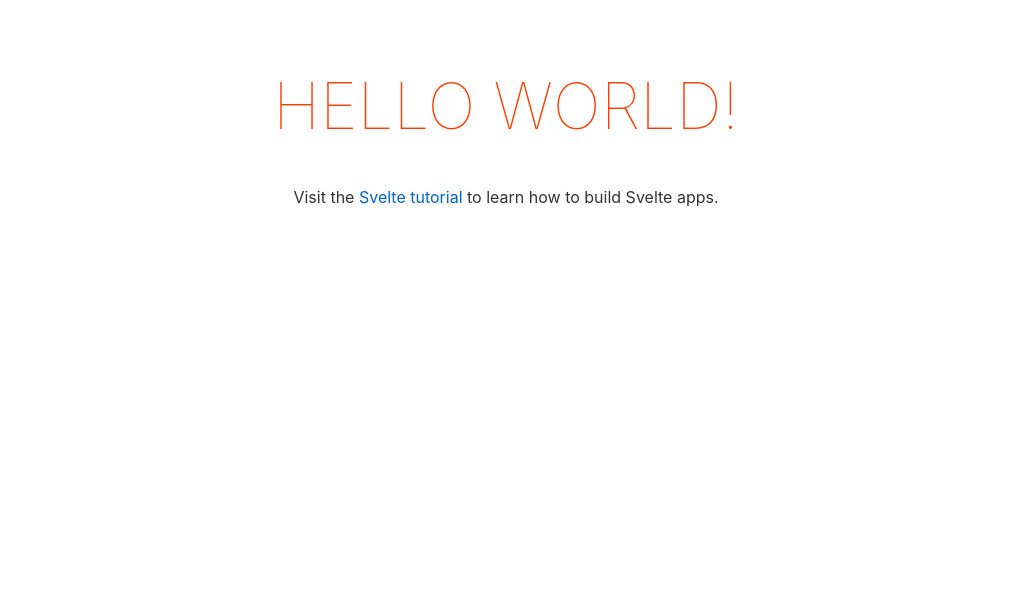
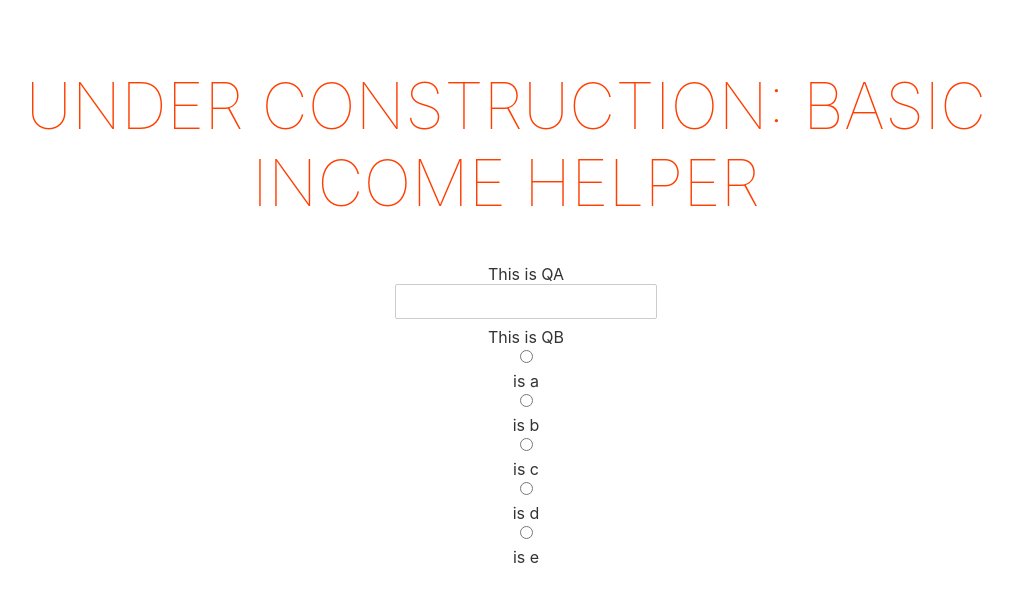
Before and after one commit to marcoarthur/basic-income-brazil, a Svelte app: page / in a window 1280 px wide. Shown: the top 602 px of the page, without its empty margins (134-1147 px from the left). Built offline with nearby package versions, Linux system fonts and the light colour scheme.

Commit message:
Dev
UIX structure for a question list component. First scratch.

```diff
--- a/src/App.svelte
+++ b/src/App.svelte
@@ -1,11 +1,28 @@
 <script>
-	export let name;
+	import QuestionList from './components/questionList.svelte';
+
+	let list = [
+		{
+			question: "question A",
+			text: "This is QA",
+			type: "text",
+			properties: {
+				tip : "A tip",
+			}
+		},
+		{
+			question: "question B",
+			text: "This is QB",
+			type: "radio",
+			properties: {
+				choices: () => {
+					return [ 'a','b', 'c', 'd', 'e'].map( (v) => [v, 'is ' + v] )
+				},
+				tip: "A tip"
+			}
+		}
+	];
 </script>
-
-<main>
-	<h1>Hello {name}!</h1>
-	<p>Visit the <a href="https://svelte.dev/tutorial">Svelte tutorial</a> to learn how to build Svelte apps.</p>
-</main>
 
 <style>
 	main {
@@ -28,3 +45,8 @@
 		}
 	}
 </style>
+
+<main>
+	<h1> Under construction: Basic Income helper </h1>
+	<QuestionList {list} />
+</main>
--- /dev/null
+++ b/src/components/forms/input.Svelte
@@ -0,0 +1,2 @@
+<script>
+</script>
--- /dev/null
+++ b/src/components/forms/input.svelte
@@ -0,0 +1,15 @@
+<script>
+  export let type;
+  export let properties;
+</script>
+
+{#if type == 'text' }
+  <input {type} {...properties} />
+{:else if type == 'radio' }
+  {#each properties.choices() as c }
+    <input {type} name="group" value="{c[0]}" />
+    <label>{c[1]}</label>
+  {/each}
+{:else}
+  <span> Should not be here </span>
+{/if}
--- /dev/null
+++ b/src/components/question.svelte
@@ -0,0 +1,11 @@
+<script>
+  import QForm from './forms/input.svelte';
+
+  export let question;
+  export let text = "default question text";
+  export let type = "text";
+  export let properties;
+</script>
+
+<label for="{question}">{text}</label>
+<QForm {type} {properties} />
--- /dev/null
+++ b/src/components/questionList.svelte
@@ -0,0 +1,17 @@
+<script>
+	import Question from './question.svelte';
+
+  export let list = [];
+</script>
+
+<style>
+  .qlist {
+    list-style-type: none;
+  }
+</style>
+
+<ul class="qlist">
+  {#each list as q, i}
+    <li class="item"> <Question {...q} /> </li>
+  {/each}
+</ul>
```
Also changed, not shown: 2 other files (tests, documents, lock files or other folders).
